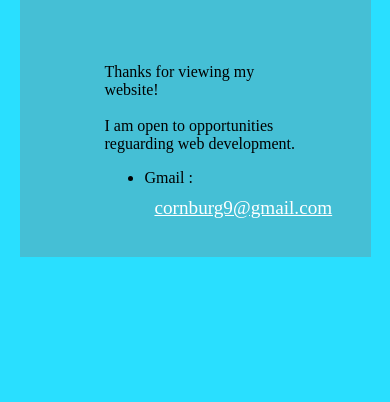
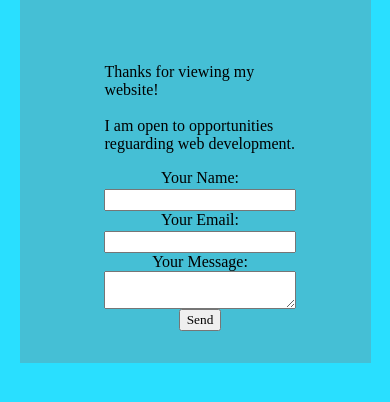
Before and after one commit to losPapasFritas/personal-portfolio-2024, a plain HTML site: page contact.html in a window 390 px wide. Shown: the part 280-682 px from the top of the page. Drawn offline with Linux system fonts and the light colour scheme; a web font is replaced by a local one.

Commit message:
added form and optimized it for mobile

```diff
--- a/contact.html
+++ b/contact.html
@@ -41,9 +41,20 @@
             </section>
             <section class="banner-right">
                 <p>Thanks for viewing my website!<br><br>I am open to opportunities reguarding web development.</p>
-                <ul>
-                    <li>Gmail : <a href="mailto:cornburg9@gmail.com" target="_blank">cornburg9@gmail.com</a></li>
-                </ul>
+                <form class="form-main" name="contact" method="POST" data-netlify="true">
+                    <section class="form">
+                      <label>Your Name:</label> <input type="text" name="name" />
+                    </section>
+                    <section class="form">
+                      <label>Your Email:</label> <input type="email" name="email" />
+                    </section>
+                    <section class="form">
+                      <label>Your Message:</label> <textarea name="message"></textarea>
+                    </section>
+                    <section class="form">
+                      <button type="submit">Send</button>
+                    </section>
+                  </form>
             </section>
         </section>
     </main>
--- a/style.css
+++ b/style.css
@@ -94,6 +94,7 @@ p {
 
 .banner-right {
   margin-left: 10px;
+  min-height: 15vh;
 }
 
 .banner {
@@ -119,6 +120,21 @@ p {
   background-color: #45BFD5;
 }
 
+.form-main{
+  display: flex;
+  flex-flow: column nowrap;
+  justify-content: space-around;
+}
+input, textarea{
+  width: 50%;
+}
+.form{
+  min-height: 5vh;
+  display: flex;
+  flex-flow: row nowrap;
+  align-items: center;
+  justify-content: space-between;
+}
 .banner>a:nth-child(2),
 li>a {
   border-radius: 0;
@@ -362,8 +378,14 @@ li>a {
 }
 @media(max-width:500px){
   /* Header stuff */
-  .dropdown-content{
-    left: 1000;
+  .form-main{
+    min-height: 10vh;
+  }
+  .form{
+    flex-flow: column;
+  }
+  input, textarea{
+    width: 100%;
   }
   .banner{
     margin-left: 5px;
```
